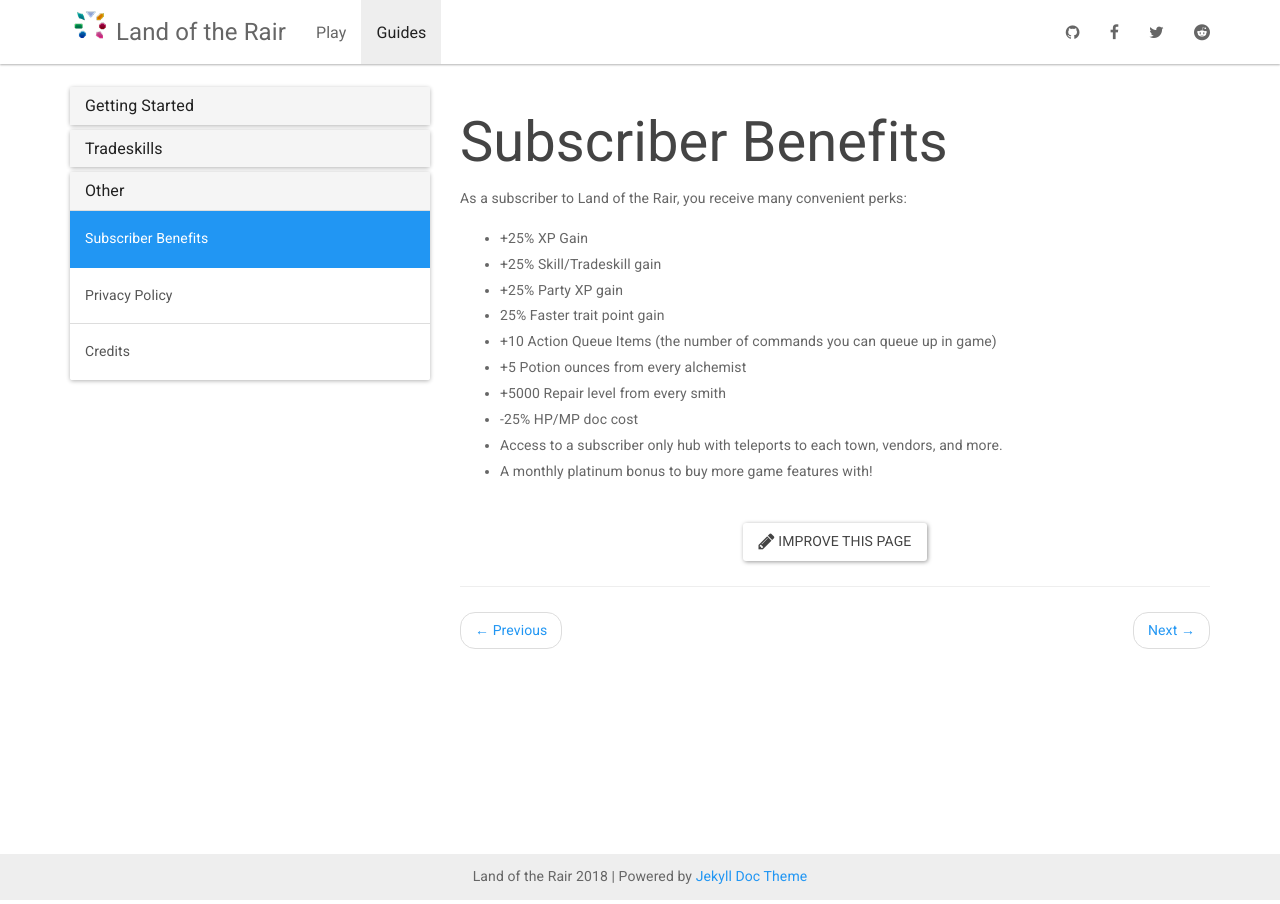
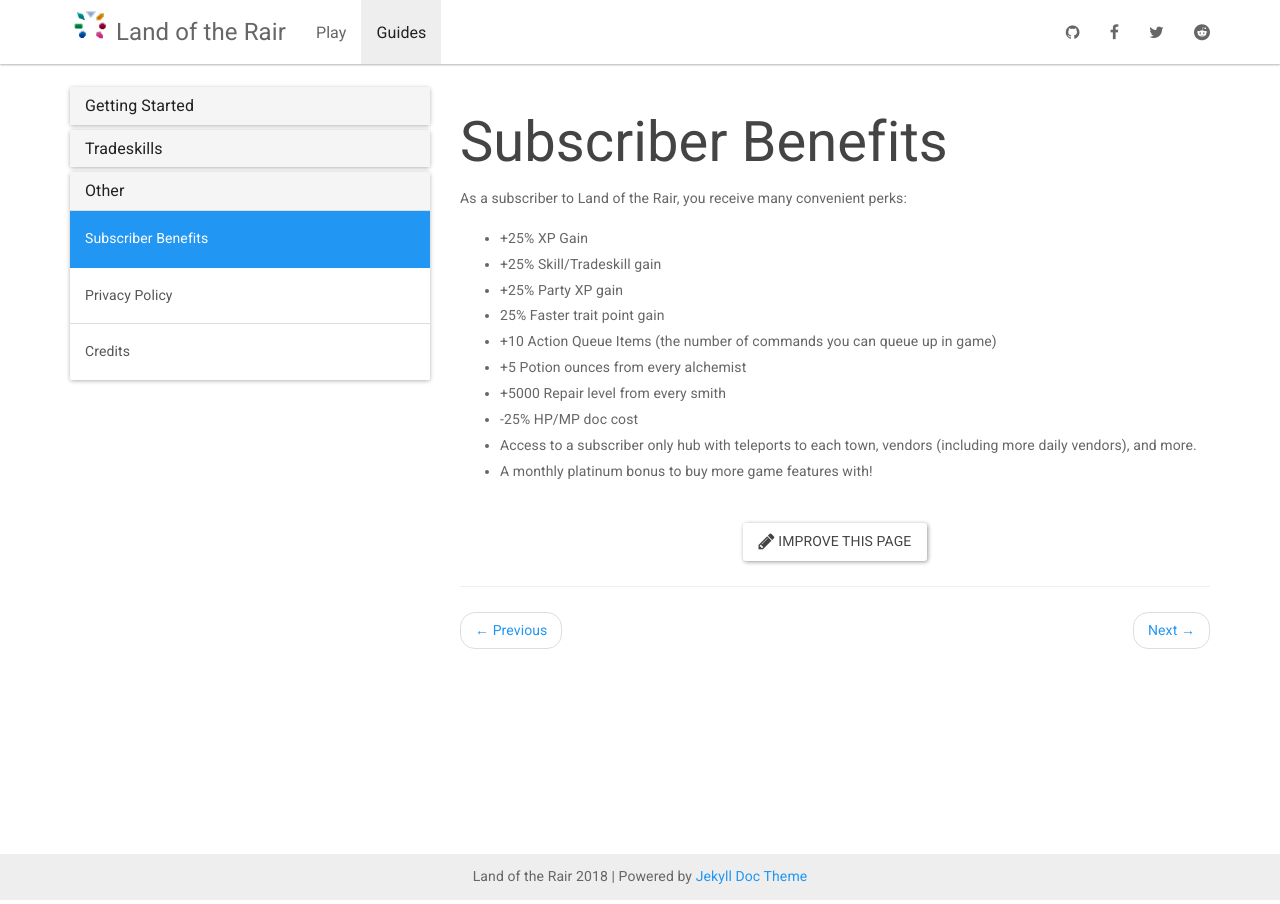
Before and after one commit to LandOfTheRair/landoftherair.github.io, a Jekyll site: the page built from _docs/other/subscriber-benefits.md, in a window 1280 px wide. Built offline with Jekyll 4.4.1, drawn with Linux system fonts in a browser that asks for light colours; nearby versions of some CDN libraries.

Commit message:
Update subscriber-benefits.md

```diff
--- a/_docs/other/subscriber-benefits.md
+++ b/_docs/other/subscriber-benefits.md
@@ -13,5 +13,5 @@ As a subscriber to Land of the Rair, you receive many convenient perks:
 * +5 Potion ounces from every alchemist
 * +5000 Repair level from every smith
 * -25% HP/MP doc cost
-* Access to a subscriber only hub with teleports to each town, vendors, and more.
+* Access to a subscriber only hub with teleports to each town, vendors (including more daily vendors), and more.
 * A monthly platinum bonus to buy more game features with!
```
